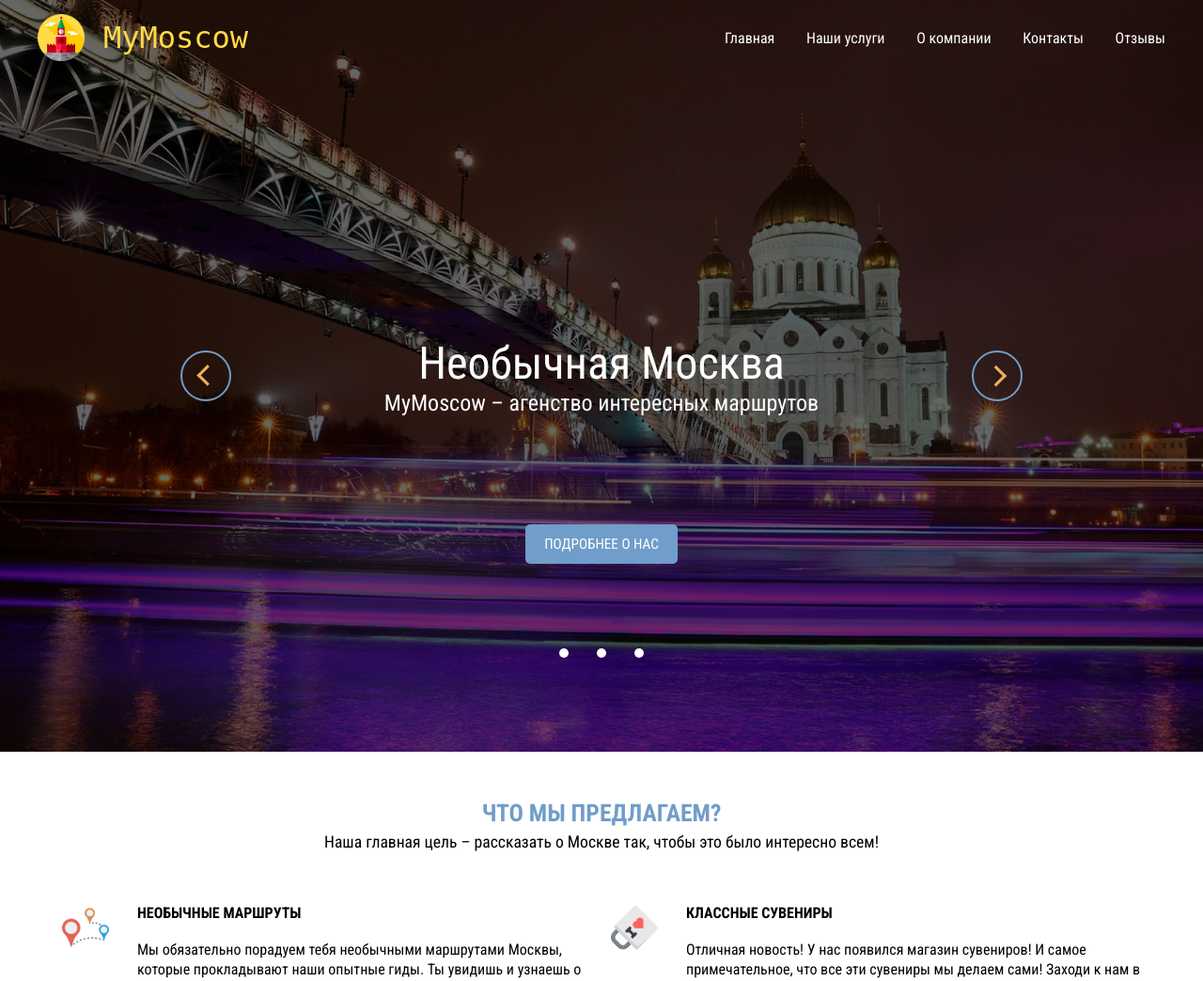
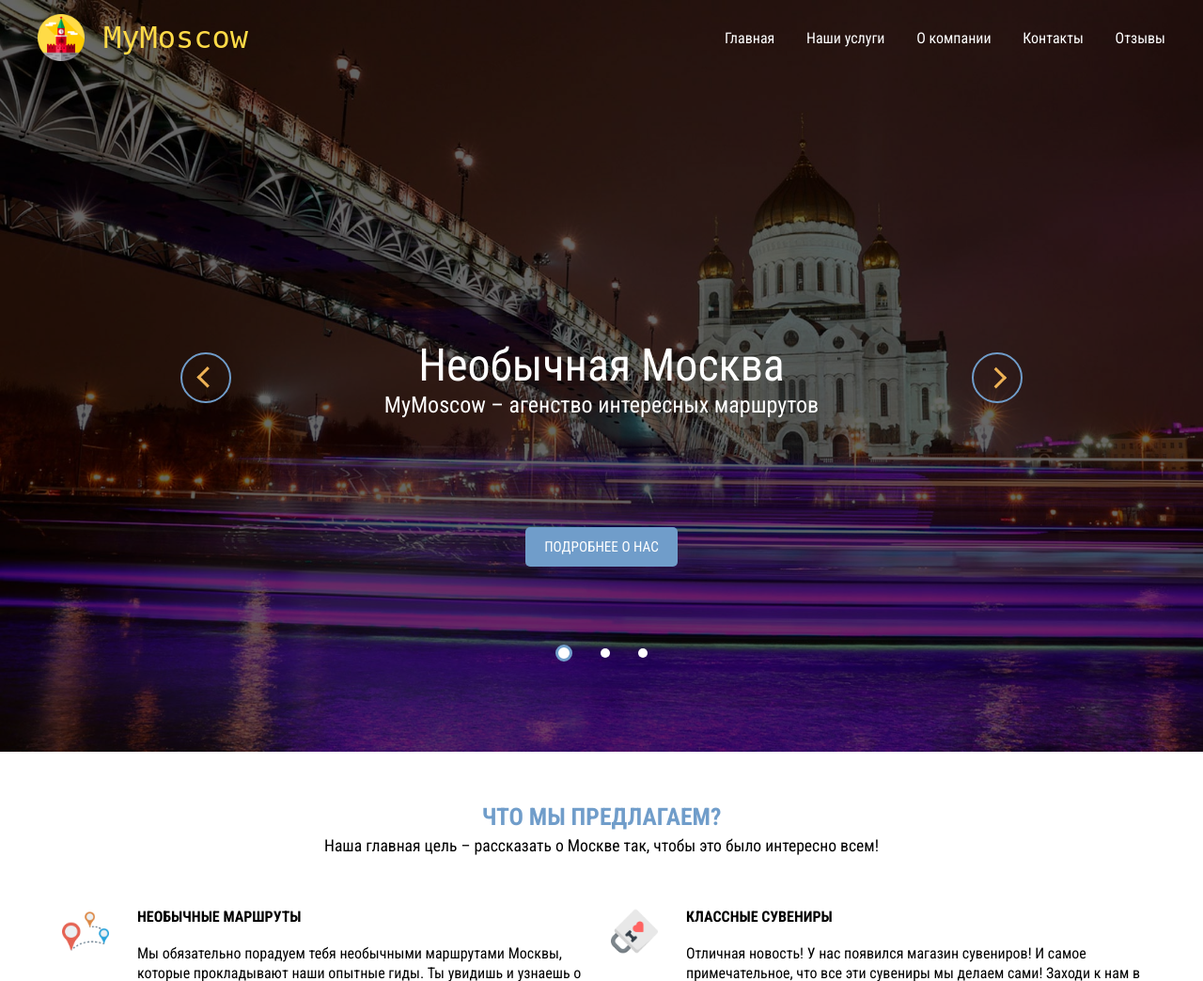
Before and after one commit to evstrv/mymoscow, a PHP site: page / in a window 1280 px wide. Shown: the top 1044 px of the page at 94% size. Run offline with PHP 8.4, Linux system fonts and the light colour scheme; style sheets or scripts are compiled from the project's sources.

Commit message:
mymoscow

```diff
--- a/css/style.css
+++ b/css/style.css
@@ -189,11 +189,6 @@ main > section.slider {
   position: relative;
 }
 
-main > section.slider > img {
-  width: 100%;
-  height: 100vh;
-}
-
 main > section.slider > button {
   position: absolute;
   bottom: 25%;
@@ -205,10 +200,23 @@ main > section.slider > button {
   text-transform: uppercase;
 }
 
+main > section.slider > div.slider-items > div.slider-item {
+  display: none;
+}
+
+main > section.slider > div.slider-items > div.slider-item > img {
+  width: 100%;
+  height: 100vh;
+}
+
+main > section.slider > div.slider-items > div.show {
+  display: block;
+}
+
 main > section.slider > div.blackout {
   background: rgba(0, 0, 0, 0.6);
   width: 100%;
-  height: 100%;
+  height: 100vh;
   position: absolute;
   top: 0;
   left: 0;
@@ -355,6 +363,12 @@ main > section.slider > div.circles_box > div {
 
 main > section.slider > div.circles_box > div:not(:last-child) {
   margin-right: 30px;
+}
+
+main > section.slider > div.circles_box > div.checked {
+  width: 12px;
+  height: 12px;
+  border: 3px solid #709dca;
 }
 
 main > section.offers {
--- a/css/style.scss
+++ b/css/style.scss
@@ -175,10 +175,10 @@ main {
             align-items: center;
             position: relative;
 
-            > img {
-                width: 100%;
-                height: 100vh;
-            }
+            // > img {
+            //     width: 100%;
+            //     height: 100vh;
+            // }
 
 
             > button {
@@ -193,10 +193,28 @@ main {
             }
 
             > div {
+                &.slider-items {
+                    > div {
+                        &.slider-item {
+                            display: none;
+
+                            > img {
+                                width: 100%;
+                                height: 100vh;
+                            }
+                        }
+
+                        &.show {
+                            display: block;
+                        }
+                    }
+                }
+
                 &.blackout {
                     background: rgba(0, 0, 0, 0.6);
                     width: 100%;
-                    height: 100%;
+                    // height: 100%;
+                    height: 100vh;
                     position: absolute;
                     top: 0;
                     left: 0;
@@ -312,6 +330,12 @@ main {
 
                         &:not(:last-child) {
                             margin-right: 30px;
+                        }
+
+                        &.checked {
+                            width: 12px;
+                            height: 12px;
+                            border: 3px solid $primary-color;
                         }
                     }
                 }
--- a/main.php
+++ b/main.php
@@ -1,6 +1,17 @@
 <main>
         <section class="slider">
-            <img src="images/top.jpg" alt="top">
+            <!-- <img src="images/top.jpg" alt="top"> -->
+            <div class="slider-items">
+                <div class="slider-item show">
+                    <img src="images/top.jpg" alt="top">
+                </div>
+                <div class="slider-item">
+                    <img src="images/4.jpg" alt="top">
+                </div>
+                <div class="slider-item">
+                    <img src="images/5.jpg" alt="top">
+                </div>
+            </div>
             <div class="blackout"></div>
             <div class="arrow left"></div>
             <div class="title">
@@ -10,7 +21,7 @@
             <button>Подробнее о нас</button>
             <div class="arrow right"></div>
             <div class="circles_box">
-                <div></div>
+                <div class="checked"></div>
                 <div></div>
                 <div></div>
             </div>
```
Also changed, not shown: js/main.js (+36 -0 lines), 1 other file.
